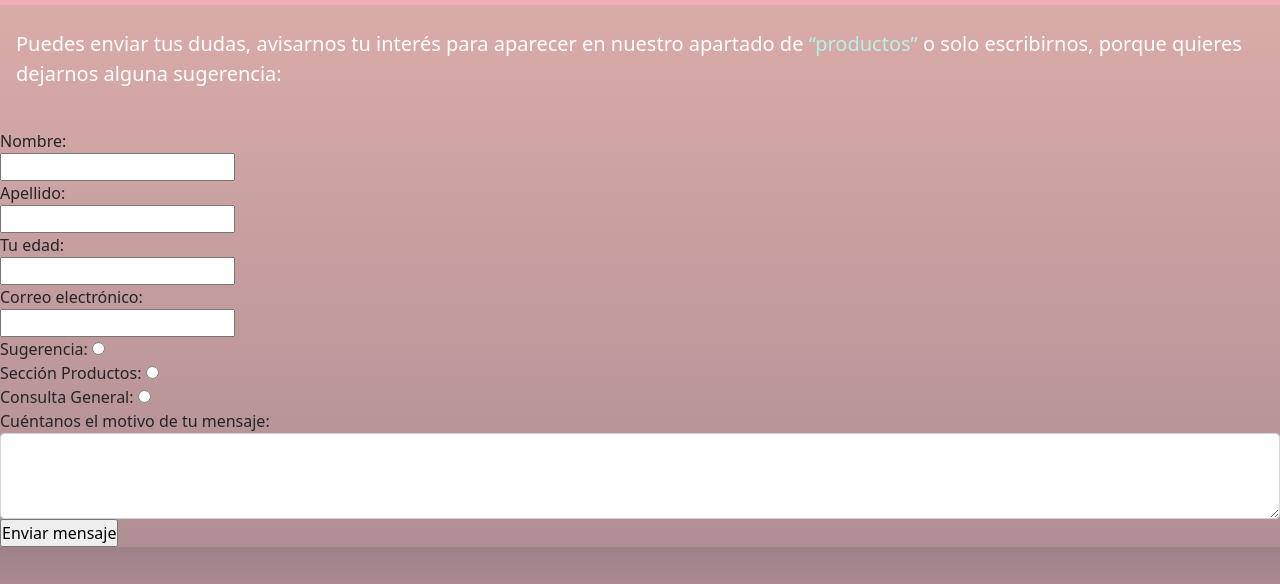
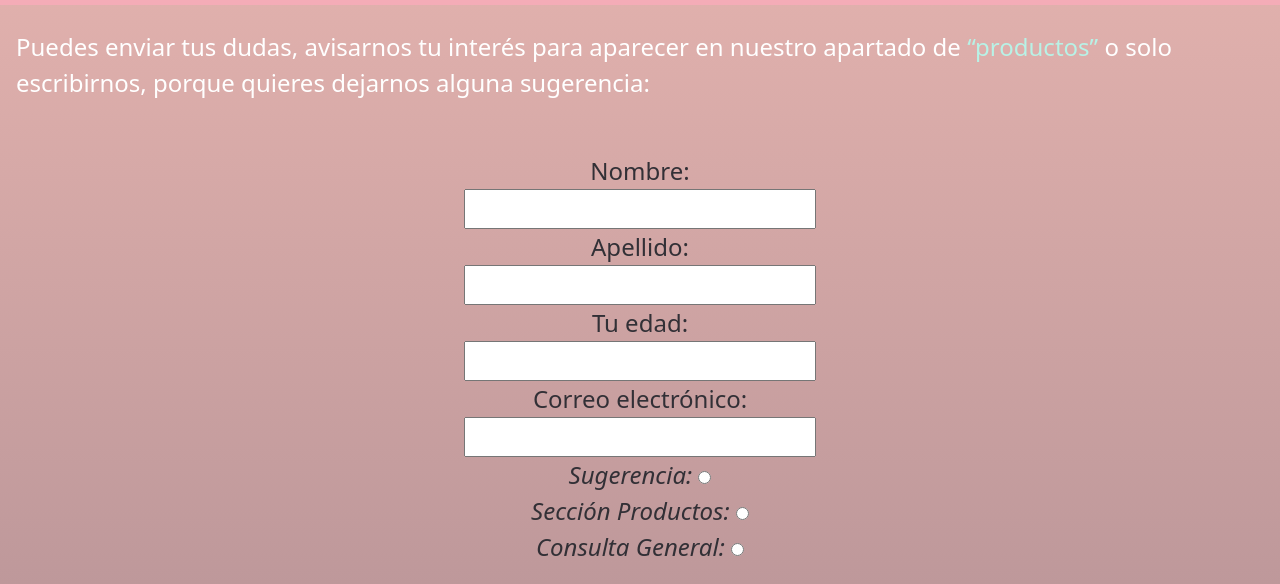
Before and after one commit to Maria-Orellana/CS-OrellanaFinals, a website: page content/contacto.html in a window 1280 px wide. Shown: the part 341-925 px from the top of the page. Drawn offline with nearby package versions, Linux system fonts and the light colour scheme; files that its build step writes are made by us from their sources; files whose address does not match are found by name.

Commit message:
arreglos del formulario de contacto

```diff
--- a/SCSS/_principal.scss
+++ b/SCSS/_principal.scss
@@ -131,6 +131,9 @@
 		display: block;
 		margin: auto;
 	}
+	.formulario{
+		color: map-get($ColoresFonts, Form);
+	}
 }
 /*Estilo de footer*/
 .edicionFooter {
--- a/SCSS/_utilidades.scss
+++ b/SCSS/_utilidades.scss
@@ -55,4 +55,4 @@
 	background-position: center;
 	background-repeat: no-repeat;
 }
-$ColoresFonts:(EnlaceNav:#A7809B, EnlaceNav-hover:#FFE5D9, EnlaceSup: #f3c4fb, EnlaceSup-hover: #C7ECD2, EnlaceInter: #b8f2e6, EnlaceInter-hover: #C7ECD2, LetraBase: #FFF, InfoPeq: #A75B8C);
+$ColoresFonts:(EnlaceNav:#A7809B, EnlaceNav-hover:#FFE5D9, EnlaceSup: #f3c4fb, EnlaceSup-hover: #C7ECD2, EnlaceInter: #b8f2e6, EnlaceInter-hover: #C7ECD2, LetraBase: #FFF, InfoPeq: #A75B8C, LetraFooter: #6d6875, Form: #323036);
--- a/content/contacto.html
+++ b/content/contacto.html
@@ -42,11 +42,11 @@
 			</div>
 		</nav>
 		<br>
-			<div class="textoCuerpo fs-5 text-center text-md-start ps-3 pe-3">
+			<div class="textoCuerpo text-center text-md-start ps-3 pe-3">
 			<p>Puedes enviar tus dudas, avisarnos tu interés para aparecer en nuestro apartado de <a href="productos.html" class="enlacesInternos text-decoration-none">“productos”</a> o solo escribirnos, porque quieres dejarnos alguna sugerencia:</p>
 			</div>
-			<div class="form-group align-middle">
-			<form action="submit" method="POST">
+			<div class="textoCuerpo text-center ps-3 pe-3">
+				<form class="pb-5" action="submit" method="POST">
 				<br>
 				<div class="formulario">
 					<div><label for="Nombre">Nombre:</label></div>
@@ -57,22 +57,22 @@
 					<div><input type="number" name="Edad"></div>
 					<div><label for="email">Correo electrónico:</label></div>
 					<div><input type="email" name="email"></div>
-			<div>
-			<span><label for="radio">Sugerencia:</label></span>
+					<span class="fw-light fst-italic"><label for="radio">Sugerencia:</label></span>
 					<span><input type="radio" name="tipo_mensaje" value="Sugerencia"></span>
 					<br>
-			<span><label for="radio">Sección Productos:</label></span>
+					<span class="fw-light fst-italic"><label for="radio">Sección Productos:</label></span>
 					<span><input type="radio" name="tipo_mensaje" value="Sección Productos"></span>
 					<br>
-			<span><label for="radio">Consulta General:</label></span>
+					<span class="fw-light fst-italic"><label for="radio">Consulta General:</label></span>
 					<span><input type="radio" name="tipo_mensaje" value="Consulta General"></span>
-			</div>
-			<div><label for="comentarios">Cuéntanos el motivo de tu mensaje:</label></div>
-			<textarea class="form-control" rows="3" name="comentarios"></textarea>
+					<br>
+					<label class="pt-3 fw-bold" for="comentarios">Cuéntanos el motivo de tu mensaje:</label>
+					<br>
+					<textarea class="form-control-lg mb-3" rows="5" cols="28" name="comentarios"></textarea>
 					<div><input type="Button" name="Enviar" value="Enviar mensaje"></div>
 					</div>
+				</form>
 			</div>
-			</form>
 			<!-- Aquí inicia footer -->
 			<div id="footer" class="edicionFooter">
 			<ul>
@@ -86,7 +86,7 @@
 			<form action="submit" method="POST">
 				<div>SUSCRÍBETE A NUESTRO NEWSLETTER:</div>
 				<input type="text" name="Email" value="Aquí tu email">
-				<input type="button" name="Enviar" value="Enviar">
+				<input  type="button" name="Enviar" value="Enviar">
 			</form>
 			</div>
 		</div>
```
Also changed, not shown: styles/style.css. Lines whose indentation alone changed are shown as unchanged.
